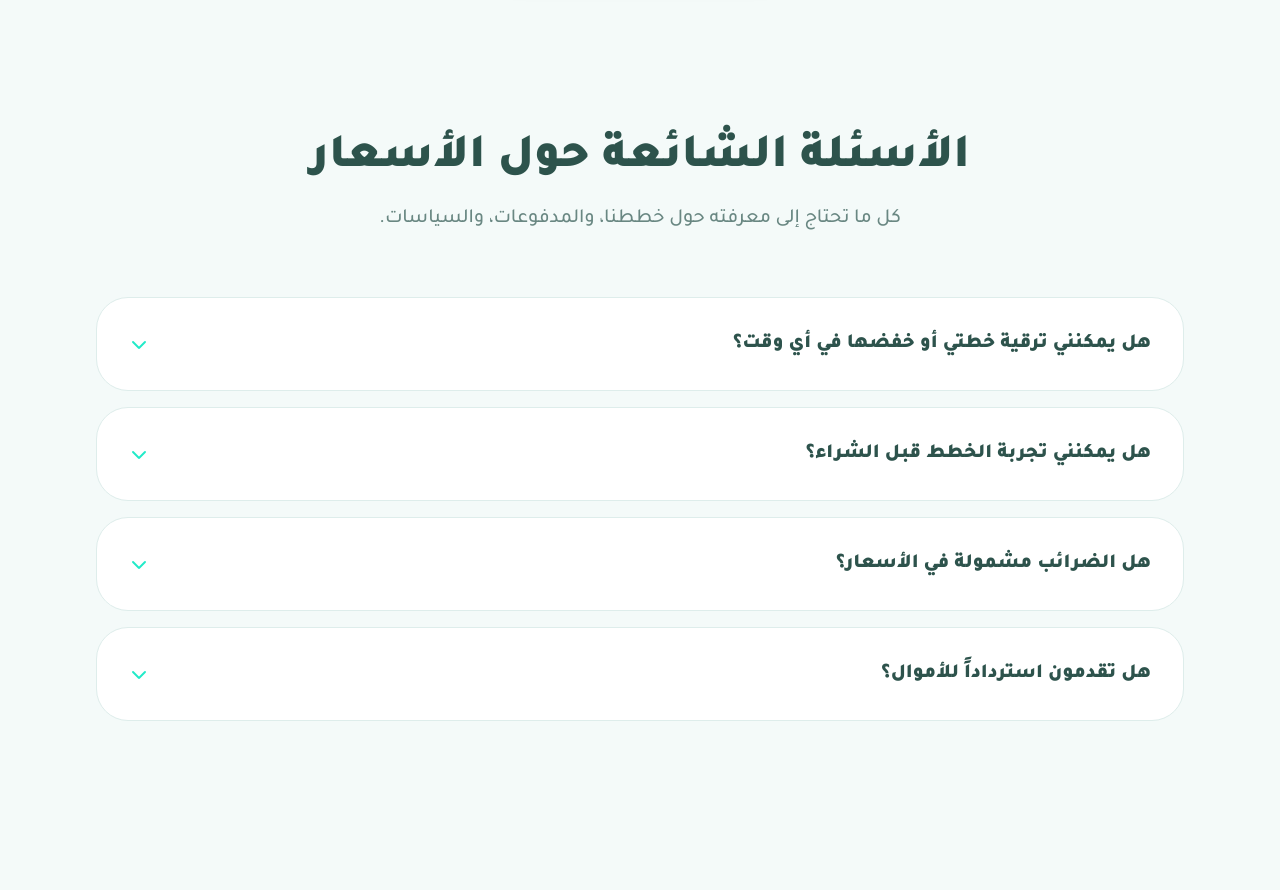
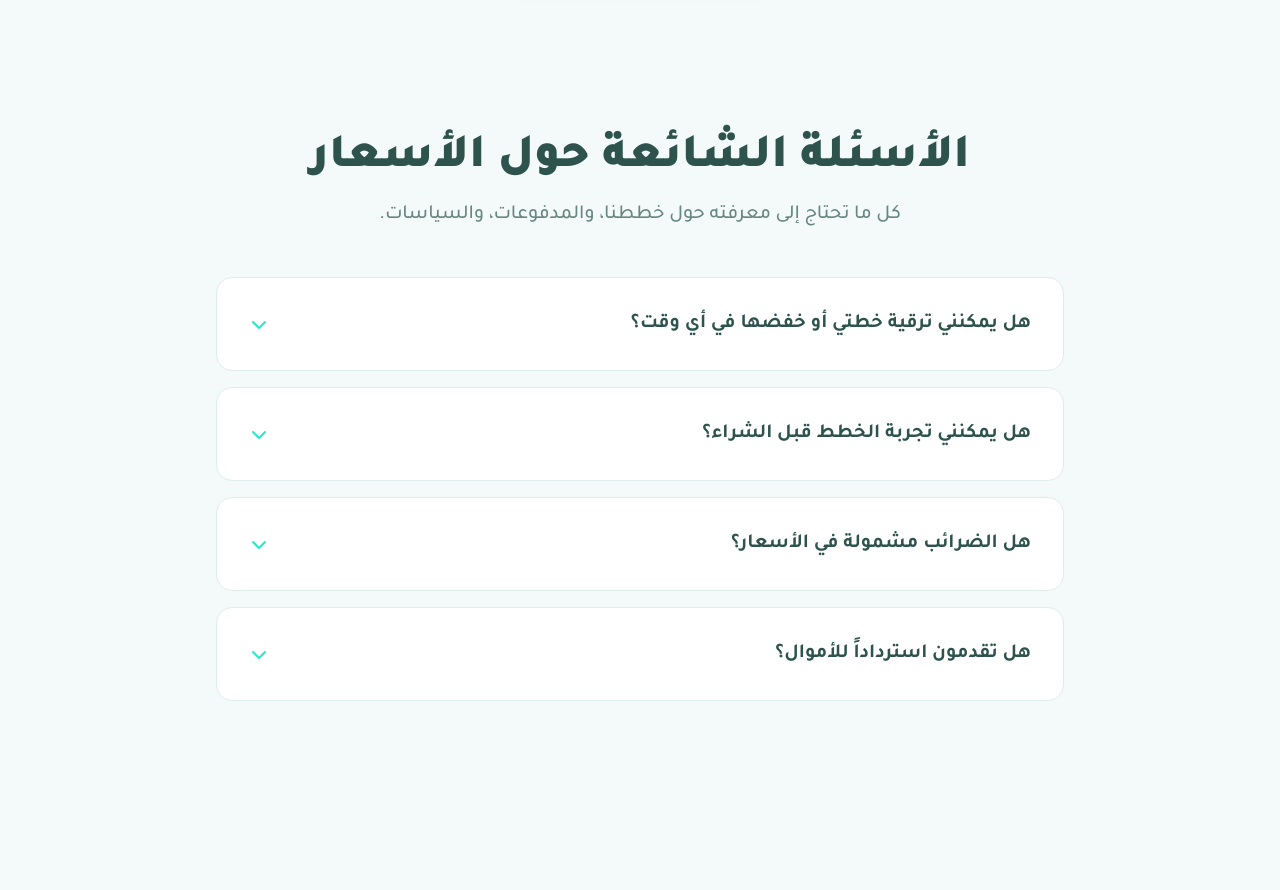
Before and after one commit to alyaasfor20041111-design/khatwa, a website: page perc.html in a window 1280 px wide. Shown: the part 920-1810 px from the top of the page. Drawn offline with nearby package versions, Linux system fonts and the light colour scheme; some packages are replaced by stand-ins of ours; a script that the page names is missing.

Commit message:
update project

```diff
--- a/perc.html
+++ b/perc.html
@@ -342,85 +342,79 @@
     </div>
   </section>
 <!-- قسم الأسئلة الشائعة -->
-<section class="py-16 md:py-24 bg-input dark:bg-bg-dark transition-colors duration-500 font-primary text-right" dir="rtl">
-    <div class="max-w-6xl mx-auto px-4 sm:px-6 lg:px-8">
+<section class="py-12 md:py-24 bg-input dark:bg-bg-dark transition-colors duration-500 font-primary text-right" dir="rtl">
+    <div class="max-w-4xl mx-auto px-4 sm:px-6">
 
-        <!-- الهيدر -->
-        <div class="text-center space-y-4 mb-16">
-            <h2 class="text-4xl md:text-5xl font-black text-primaryHeading dark:text-dark-heading leading-tight">
+        <div class="text-center space-y-3 mb-12">
+            <h2 class="text-3xl md:text-5xl font-black text-primaryHeading dark:text-dark-heading leading-tight">
                 الأسئلة الشائعة حول الأسعار
             </h2>
-            <p class="text-lg md:text-xl font-medium text-text-muted dark:text-text-muted-dark opacity-80">
+            <p class="text-base md:text-xl font-medium text-text-muted dark:text-text-muted-dark opacity-80">
                 كل ما تحتاج إلى معرفته حول خططنا، والمدفوعات، والسياسات.
             </p>
         </div>
 
-        <!-- حاوية الأسئلة -->
         <div class="space-y-4">
 
-            <!-- السؤال الأول -->
-            <div class="accordion-item bg-surface dark:bg-card-dark border border-card dark:border-border-dark rounded-[2rem] overflow-hidden transition-all duration-300">
+            <div class="accordion-item bg-surface dark:bg-card-dark border border-card dark:border-border-dark rounded-2xl md:rounded-[2rem] overflow-hidden transition-all duration-300">
                 <button type="button"
-                        class="flex items-center justify-between w-full p-6 md:p-8 text-right focus:outline-none group"
+                        class="flex items-center justify-between w-full p-5 md:p-8 text-right focus:outline-none group"
                         onclick="toggleAccordion(this)">
-                    <span class="text-xl font-black text-primaryHeading dark:text-dark-heading group-hover:text-button transition-colors">
+                    <span class="text-lg md:text-xl font-bold text-primaryHeading dark:text-dark-heading group-hover:text-button transition-colors">
                         هل يمكنني ترقية خطتي أو خفضها في أي وقت؟
                     </span>
                     <i class="fa-solid fa-chevron-down text-button transition-transform duration-300"></i>
                 </button>
-                <div class="accordion-content hidden px-6 md:px-8 pb-8">
-                    <p class="text-lg text-text-muted dark:text-text-muted-dark leading-relaxed font-medium border-t border-card dark:border-border-dark pt-4">
+                <div class="accordion-content hidden px-5 md:px-8 pb-5 md:pb-8">
+                    <p class="text-base md:text-lg text-text-muted dark:text-text-muted-dark leading-relaxed font-medium border-t border-card dark:border-border-dark pt-4">
                         نعم، يمكنك تغيير خطتك في أي وقت لتناسب احتياجاتك المتغيرة، ولكن يجب التواصل مع الكادر التقني لضمان انتقال سلس لبياناتك.
                     </p>
                 </div>
             </div>
 
-            <!-- السؤال الثاني -->
-            <div class="accordion-item bg-surface dark:bg-card-dark border border-card dark:border-border-dark rounded-[2rem] overflow-hidden transition-all duration-300">
+            <div class="accordion-item bg-surface dark:bg-card-dark border border-card dark:border-border-dark rounded-2xl md:rounded-[2rem] overflow-hidden transition-all duration-300">
                 <button type="button"
-                        class="flex items-center justify-between w-full p-6 md:p-8 text-right focus:outline-none group"
+                        class="flex items-center justify-between w-full p-5 md:p-8 text-right focus:outline-none group"
                         onclick="toggleAccordion(this)">
-                    <span class="text-xl font-black text-primaryHeading dark:text-dark-heading group-hover:text-button transition-colors">
+                    <span class="text-lg md:text-xl font-bold text-primaryHeading dark:text-dark-heading group-hover:text-button transition-colors">
                         هل يمكنني تجربة الخطط قبل الشراء؟
                     </span>
                     <i class="fa-solid fa-chevron-down text-button transition-transform duration-300"></i>
                 </button>
-                <div class="accordion-content hidden px-6 md:px-8 pb-8">
-                    <p class="text-lg text-text-muted dark:text-text-muted-dark leading-relaxed font-medium border-t border-card dark:border-border-dark pt-4">
+                <div class="accordion-content hidden px-5 md:px-8 pb-5 md:pb-8">
+                    <p class="text-base md:text-lg text-text-muted dark:text-text-muted-dark leading-relaxed font-medium border-t border-card dark:border-border-dark pt-4">
                         نعم! نحن نقدم فترة تجربة مجانية تتيح لك استكشاف جميع ميزات الخطة التي اخترتها قبل الالتزام. لا توجد أي رسوم خفية ويمكنك الإلغاء في أي وقت.
                     </p>
                 </div>
             </div>
 
-            <!-- السؤال الثالث -->
-            <div class="accordion-item bg-surface dark:bg-card-dark border border-card dark:border-border-dark rounded-[2rem] overflow-hidden transition-all duration-300">
+            <div class="accordion-item bg-surface dark:bg-card-dark border border-card dark:border-border-dark rounded-2xl md:rounded-[2rem] overflow-hidden transition-all duration-300">
                 <button type="button"
-                        class="flex items-center justify-between w-full p-6 md:p-8 text-right focus:outline-none group"
+                        class="flex items-center justify-between w-full p-5 md:p-8 text-right focus:outline-none group"
                         onclick="toggleAccordion(this)">
-                    <span class="text-xl font-black text-primaryHeading dark:text-dark-heading group-hover:text-button transition-colors">
+                    <span class="text-lg md:text-xl font-bold text-primaryHeading dark:text-dark-heading group-hover:text-button transition-colors">
                         هل الضرائب مشمولة في الأسعار؟
                     </span>
                     <i class="fa-solid fa-chevron-down text-button transition-transform duration-300"></i>
                 </button>
-                <div class="accordion-content hidden px-6 md:px-8 pb-8">
-                    <p class="text-lg text-text-muted dark:text-text-muted-dark leading-relaxed font-medium border-t border-card dark:border-border-dark pt-4">
+                <div class="accordion-content hidden px-5 md:px-8 pb-5 md:pb-8">
+                    <p class="text-base md:text-lg text-text-muted dark:text-text-muted-dark leading-relaxed font-medium border-t border-card dark:border-border-dark pt-4">
                         نعم وبكل تأكيد، الأسعار المعلنة نهائية وتشمل كافة الضرائب والرسوم الإضافية.
                     </p>
                 </div>
             </div>
 
-            <!-- السؤال الرابع -->
-            <div class="accordion-item bg-surface dark:bg-card-dark border border-card dark:border-border-dark rounded-[2rem] overflow-hidden transition-all duration-300">
+            <div class="accordion-item bg-surface dark:bg-card-dark border border-card dark:border-border-dark rounded-2xl md:rounded-[2rem] overflow-hidden transition-all duration-300">
                 <button type="button"
-                        class="flex items-center justify-between w-full p-6 md:p-8 text-right focus:outline-none group"
+                        class="flex items-center justify-between w-full p-5 md:p-8 text-right focus:outline-none group"
                         onclick="toggleAccordion(this)">
-                    <span class="text-xl font-black text-primaryHeading dark:text-dark-heading group-hover:text-button transition-colors">
+                    <span class="text-lg md:text-xl font-bold text-primaryHeading dark:text-dark-heading group-hover:text-button transition-colors">
                         هل تقدمون استرداداً للأموال؟
                     </span>
                     <i class="fa-solid fa-chevron-down text-button transition-transform duration-300"></i>
                 </button>
-                <div class="accordion-content hidden px-6 md:px-8 pb-8">
-                    <p class="text-lg text-text-muted dark:text-text-muted-dark leading-relaxed font-medium border-t border-card dark:border-border-dark pt-4">
+                <div class="accordion-content hidden px-5 md:px-8 pb-5 md:pb-8">
+                    <p class="text-base md:text-lg text-text-muted dark:text-text-muted-dark leading-relaxed font-medium border-t border-card dark:border-border-dark pt-4">
                         نعم، نحن نضمن رضا عملائنا. إذا لم تكن راضياً عن الخدمة خلال أول 14 يوماً، يمكنك طلب استرداد كامل المبلغ.
                     </p>
                 </div>
```
